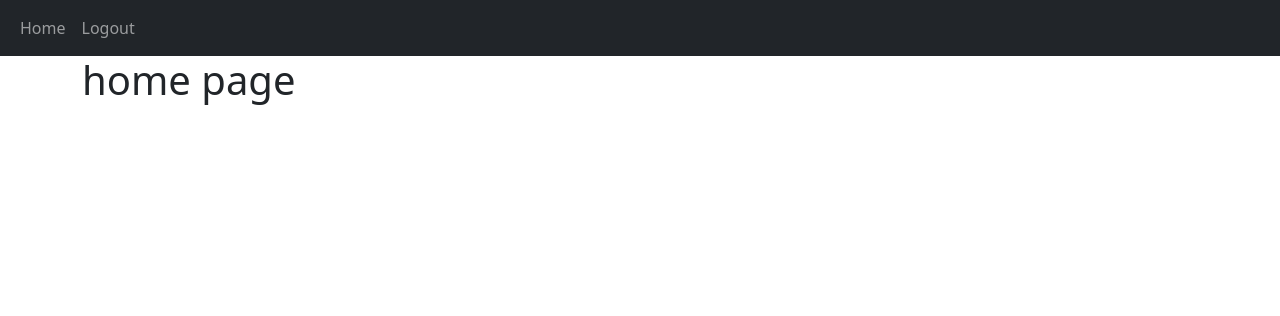
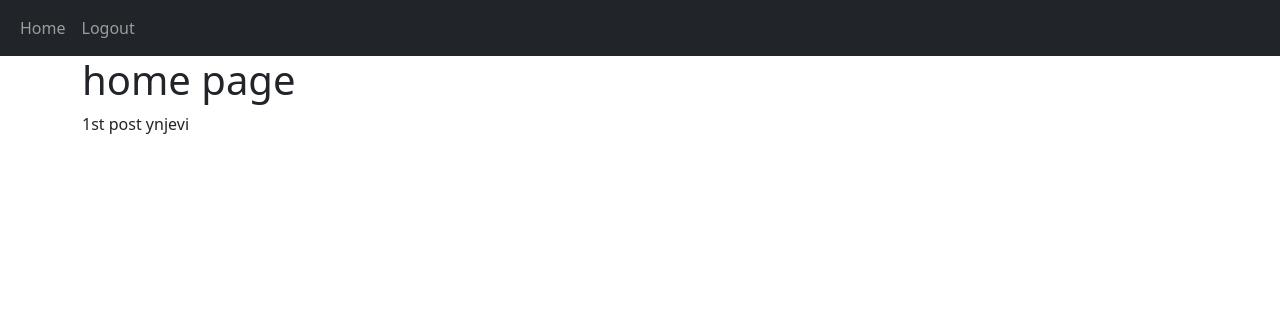
Before and after one commit to luukasmakila/PYTHON-BLOG-APP, a Flask app: page / in a window 1280 px wide. Shown: the top 316 px of the page. Run offline with Flask 2, Linux system fonts and the light colour scheme; a user stored in the database is signed in; data comes from the database, SQL or seed files in the repository; both versions use the stored data as it was after the commit.

Commit message:
coded the ability to create posts

```diff
--- a/website/__init__.py
+++ b/website/__init__.py
@@ -20,7 +20,7 @@ def create_app():
     app.register_blueprint(views, url_prefix="/")
     app.register_blueprint(auth, url_prefix="/")
 
-    from .models import User
+    from .models import User, Post
 
     create_database(app)
 
--- a/website/templates/home.html
+++ b/website/templates/home.html
@@ -4,4 +4,7 @@
 
 {% block content %}
 <h1>home page</h1>
+{% for post in posts %}
+    {{post.text}} {{post.user.username}}
+{% endfor %}
 {% endblock %}
--- a/website/views.py
+++ b/website/views.py
@@ -1,6 +1,7 @@
-from flask import Blueprint, render_template
+from flask import Blueprint, render_template, request, flash, redirect, url_for
 from flask_login import login_required, current_user
-from sqlalchemy.sql.functions import user
+from . models import Post
+from . import db
 
 #routes related to views
 
@@ -9,4 +10,21 @@ views = Blueprint("views", __name__)
 @views.route("/")
 @login_required
 def home():
-    return render_template("home.html", user=current_user)
+    posts = Post.query.all()
+    return render_template("home.html", user=current_user, posts=posts)
+
+@views.route("/create-post", methods=["GET", "POST"])
+@login_required
+def create_post():
+    if request.method == "POST":
+        text = request.form.get("text")
+        if not text:
+            flash("Can't make an empty post!", category="error")
+        else:
+            post = Post(text=text, creator=current_user.id)
+            db.session.add(post)
+            db.session.commit()
+            flash("Post created", category="success")
+            return redirect(url_for("views.home"))
+
+    return render_template("create_post.html", user=current_user)
```
Also changed, not shown: website/models.py (+7 -0 lines), website/templates/create_post.html (added, +14 -0 lines), website/database.db.
